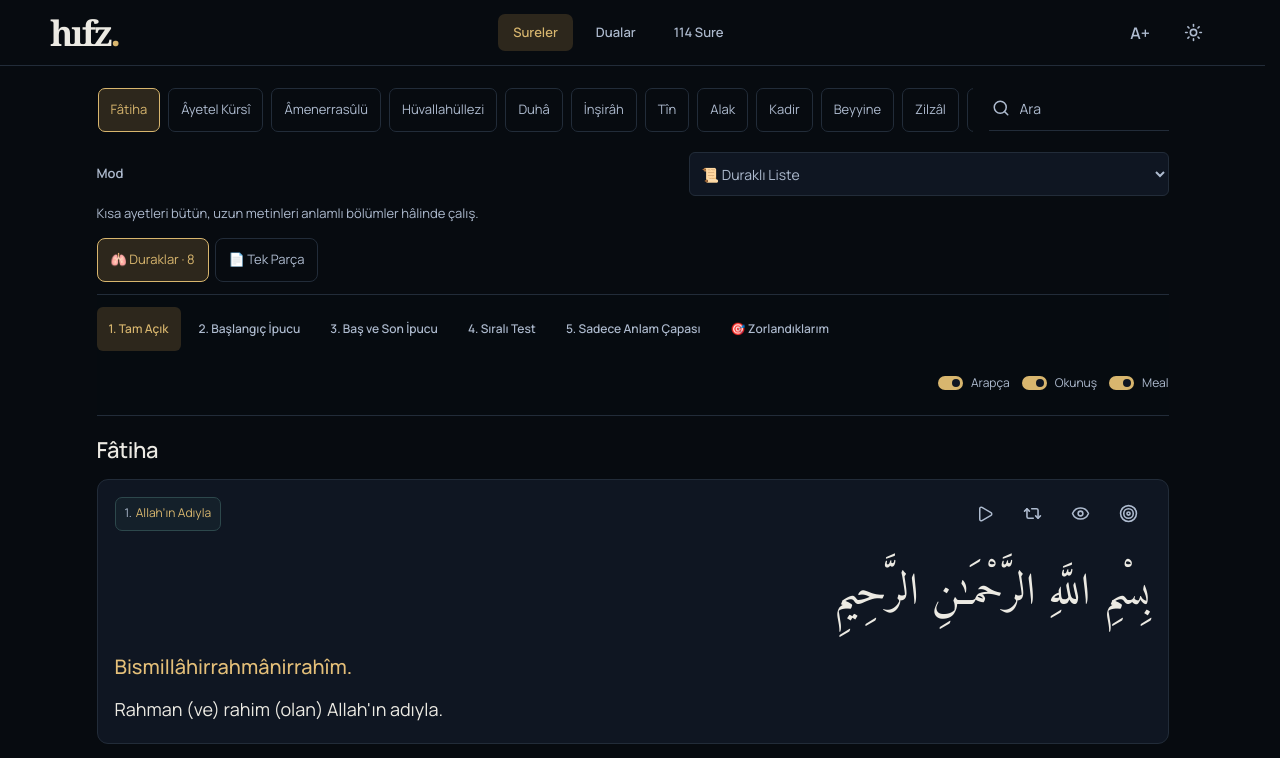
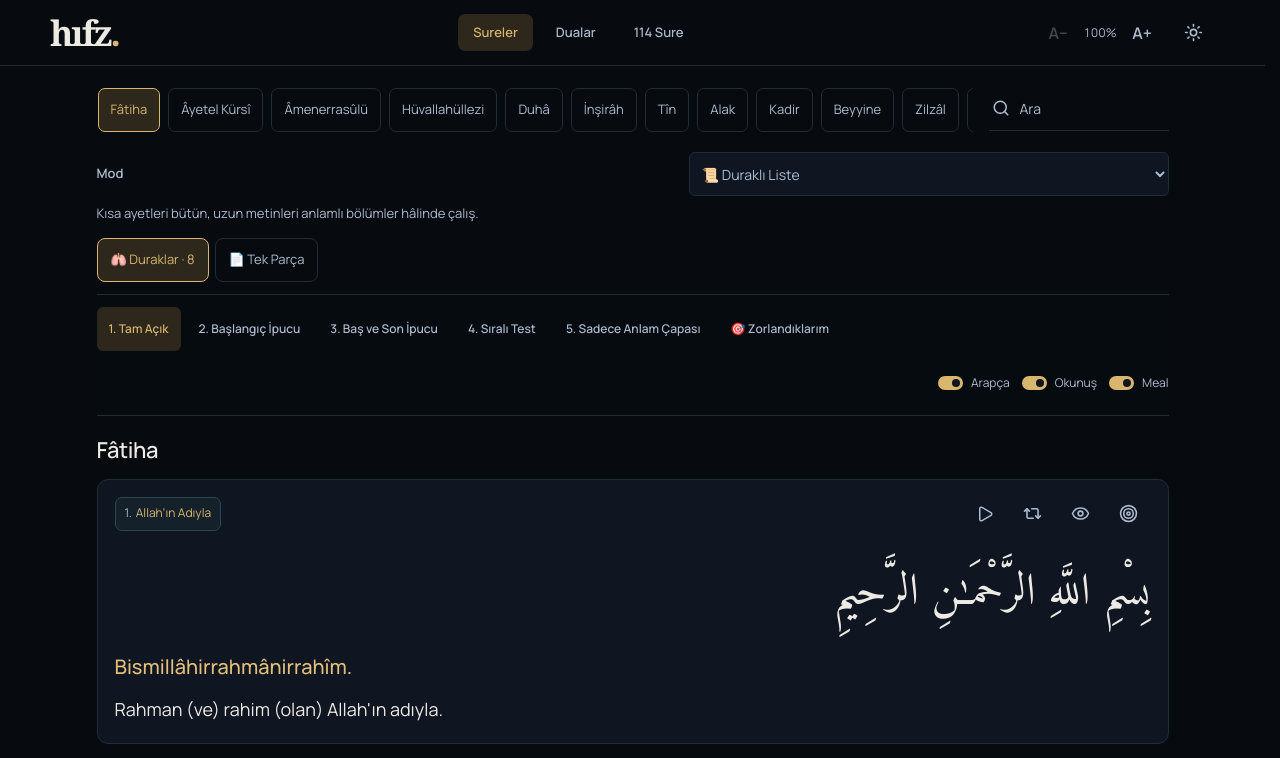
Before and after one commit to TahaFirat/hifz, a Next.js app: page /calis in a window 1280 px wide. Shown: the top 758 px of the page. Built offline with nearby package versions, Linux system fonts and the light colour scheme.

Commit message:
Update Site source

```diff
--- a/app/layout.tsx
+++ b/app/layout.tsx
@@ -3,6 +3,7 @@ import './globals.css';
 import './responsive.css';
 import './methods.css';
 import './mobile-first.css';
+import './typography.css';
 export const metadata: Metadata = { title: 'Hıfz — Sure & Dua Ezber Atölyesi', description: 'Ayet satırları, ipuçları ve tekrar modlarıyla sure ve dua çalışın.', manifest: '/manifest.webmanifest', icons: { icon: '/favicon.svg' } };
 export default function RootLayout({ children }: {
     children: React.ReactNode;
--- /dev/null
+++ b/app/typography.css
@@ -0,0 +1,14 @@
+/* One font preference for verse cards, ordering choices and source disclosures. */
+.app{--ayah-base:clamp(30px,5vw,44px);--reading-base:20px;--meaning-base:18px}
+.app.font-size-0{--scale:1}.app.font-size-1{--scale:1.2}.app.font-size-2{--scale:1.4}
+.app .ayah-arabic{font-size:calc(var(--ayah-base) * var(--scale))}
+.app .ayah-reading{font-size:calc(var(--reading-base) * var(--scale))}
+.app .ayah-meaning{font-size:calc(var(--meaning-base) * var(--scale))}
+.app .order-options{--ayah-base:28px;--reading-base:17px}
+.font-controls{display:flex;align-items:center;gap:2px}
+.font-controls output{min-width:40px;text-align:center;font-size:12px;color:var(--muted);font-variant-numeric:tabular-nums}
+.font-controls .font-button{width:40px;min-width:40px;min-height:44px;touch-action:manipulation}
+.font-controls .font-button:disabled{opacity:.35;cursor:default}
+@media(max-width:800px){.app{--ayah-base:clamp(30px,7vw,40px);--meaning-base:17px}.app .order-options{--ayah-base:30px;--reading-base:18px}}
+@media(max-width:600px){.font-controls .font-button{width:44px;min-width:44px}}
+@media(max-width:360px){.app{--ayah-base:30px}.font-controls output{min-width:35px}}
--- a/components/HifzWorkshop.tsx
+++ b/components/HifzWorkshop.tsx
@@ -75,7 +75,7 @@ export default function HifzWorkshop({initialCategory='basics',initialKey,initia
  const advance=()=>{stop();setReveals({});setCoach(coach.complete?initialCoach():advanceCoach({...coach,verse:coachIndex},units.length))};
  const options=orderChoices(units,cursor,round),complete=cursor>=units.length&&units.length>0;
  return <div className={`app font-size-${font}`}>
- <header className="topbar"><a className="brand" href="/" aria-label="Hıfz ana sayfa">hıfz<span>.</span></a><nav className="category-nav" aria-label="İçerik kategorisi">{[{id:'basics',label:'Sureler'},{id:'prayers',label:'Dualar'},{id:'all',label:'114 Sure'}].map(c=><button key={c.id} className={category===c.id?'active':''} aria-pressed={category===c.id} onClick={()=>changeCategory(c.id)}>{c.label}</button>)}</nav><div className="header-tools"><button className="font-button" aria-label="Yazıyı büyüt" onClick={()=>setFont((font+1)%3)}>A+</button><ThemeToggle/></div></header>
+ <header className="topbar"><a className="brand" href="/" aria-label="Hıfz ana sayfa">hıfz<span>.</span></a><nav className="category-nav" aria-label="İçerik kategorisi">{[{id:'basics',label:'Sureler'},{id:'prayers',label:'Dualar'},{id:'all',label:'114 Sure'}].map(c=><button key={c.id} className={category===c.id?'active':''} aria-pressed={category===c.id} onClick={()=>changeCategory(c.id)}>{c.label}</button>)}</nav><div className="header-tools"><div className="font-controls" role="group" aria-label="Yazı boyutu"><button className="font-button" aria-label="Yazıyı küçült" disabled={!displayReady||font===0} onClick={()=>setFont(f=>Math.max(0,f-1))}>A−</button><output aria-live="polite" aria-label="Yazı boyutu">{100+font*20}%</output><button className="font-button" aria-label="Yazıyı büyüt" disabled={!displayReady||font===2} onClick={()=>setFont(f=>Math.min(2,f+1))}>A+</button></div><ThemeToggle/></div></header>
  <main className="workspace"><section className="library" aria-label="İçerik seçimi"><label className="search"><Search size={18}/><input aria-label="Sure veya dua ara" value={query} onChange={e=>setQuery(e.target.value)} placeholder="Ara"/>{query&&<button type="button" className="clear-search" aria-label="Aramayı temizle" onClick={()=>setQuery('')}><X size={16}/></button>}</label><div className={`chips ${category==='all'||query?'expanded':''}`} aria-label="Sureler ve dualar">{filtered.map(c=><button key={c.key} className={`surah-chip ${selected.key===c.key?'chosen':''}`} aria-pressed={selected.key===c.key} onClick={()=>select(c)}>{c.name}</button>)}</div>
  {selected.end-selected.start>19&&<div className="range-row" aria-label="Ayet aralığı">{Array.from({length:Math.ceil((selected.end-selected.start+1)/5)},(_,i)=>{const s=selected.start+i*5,e=Math.min(s+4,selected.end);return <button key={s} className={range[0]===s&&range[1]===e?'selected':''} onClick={()=>setRange([s,e])}>{s}–{e}</button>})}<button onClick={()=>setRange([selected.end-2,selected.end])}>Son 3</button><button onClick={()=>{setCustom(!custom);setDraft(range.map(String))}}>Özel</button></div>}
  {custom&&<form className="custom-form" onSubmit={e=>{e.preventDefault();const s=Number(draft[0]),n=Number(draft[1]);if(!validRange(s,n,selected.end)||s<selected.start||n-s>=20)return;setRange([s,n]);setCustom(false)}}><input type="number" aria-label="Başlangıç" min={selected.start} max={selected.end} value={draft[0]} onChange={e=>setDraft([e.target.value,draft[1]])}/><span>–</span><input type="number" aria-label="Bitiş" min={Number(draft[0])} max={selected.end} value={draft[1]} onChange={e=>setDraft([draft[0],e.target.value])}/><button aria-label="Aralığı seç"><ArrowRight size={19}/></button></form>}</section>
```
